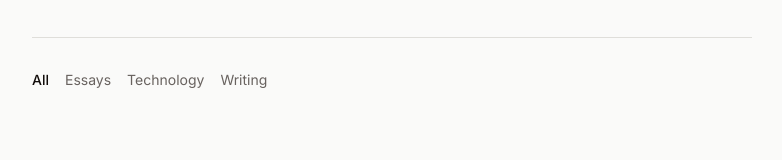
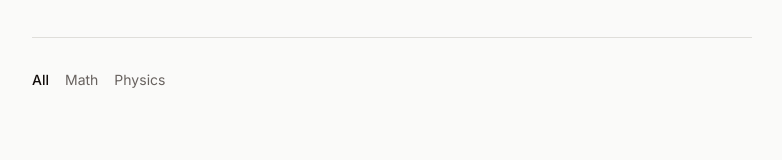
Before and after one commit to haoenchan/v0-blog-and-articles, a Next.js app: page /blog in a window 1280 px wide. Shown: the part 316-476 px from the top of the page, without its empty margins (248-1030 px from the left). Built offline with nearby package versions, Linux system fonts and the light colour scheme; a web font is replaced by a local one.

Commit message:
feat: update blog filter categories to Math and Physics
Change filter categories and update example data in blog-data.ts.

```diff
--- a/components/blog-list.tsx
+++ b/components/blog-list.tsx
@@ -9,7 +9,7 @@ interface BlogListProps {
   posts: BlogPost[]
 }
 
-const categories = ["All", "Essays", "Technology", "Writing"]
+const categories = ["All", "Math", "Physics"]
 
 export function BlogList({ posts }: BlogListProps) {
   const [activeCategory, setActiveCategory] = useState("All")
--- a/lib/blog-data.ts
+++ b/lib/blog-data.ts
@@ -17,7 +17,7 @@ export const posts: BlogPost[] = [
   //   excerpt: "A short summary of the post that appears on the blog listing.",
   //   date: "February 28, 2026",
   //   readTime: "5 min read",
-  //   category: "Essays",
+  //   category: "Physics",
   //   content: `Your full article content goes here.
   //
   // ## You Can Use Markdown-Style Headings
```
